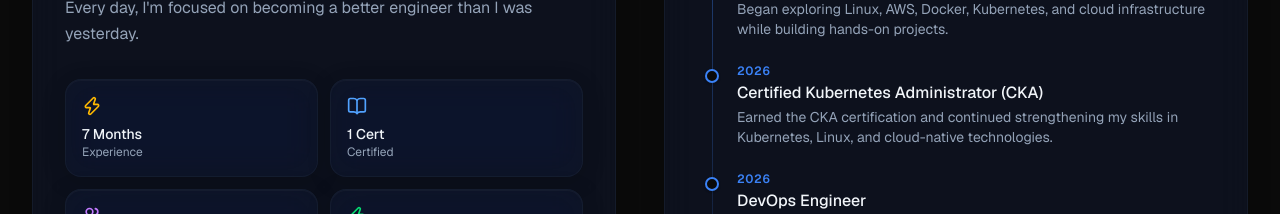
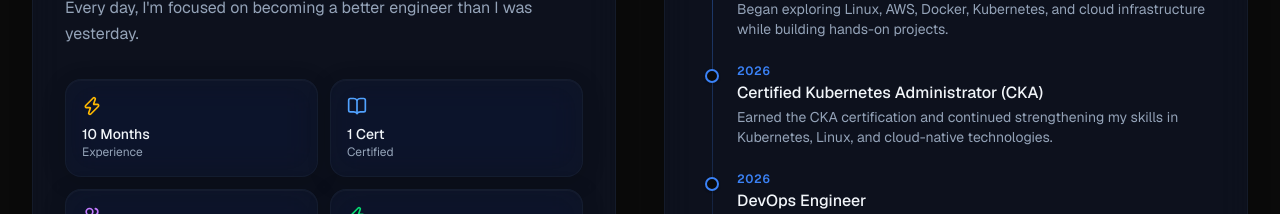
Before and after one commit to mareeswaranc/mareeswaranc, a Next.js app: page / in a window 1280 px wide. Shown: the part 1380-1594 px from the top of the page. Built offline with nearby package versions, Linux system fonts and the light colour scheme.

Commit message:
Update About.tsx

```diff
--- a/src/components/sections/About.tsx
+++ b/src/components/sections/About.tsx
@@ -18,7 +18,7 @@ const timeline = [
 ];
 
 const highlights = [
-  { icon: Zap, label: "7 Months", sub: "Experience", color: "text-amber-400" },
+  { icon: Zap, label: "10 Months", sub: "Experience", color: "text-amber-400" },
   { icon: BookOpen, label: "1 Cert", sub: "Certified", color: "text-blue-400" },
   { icon: Users, label: "DevOps", sub: "Practitioner", color: "text-purple-400" },
   { icon: Zap, label: "Global", sub: "Opportunities", color: "text-green-400" },
```
